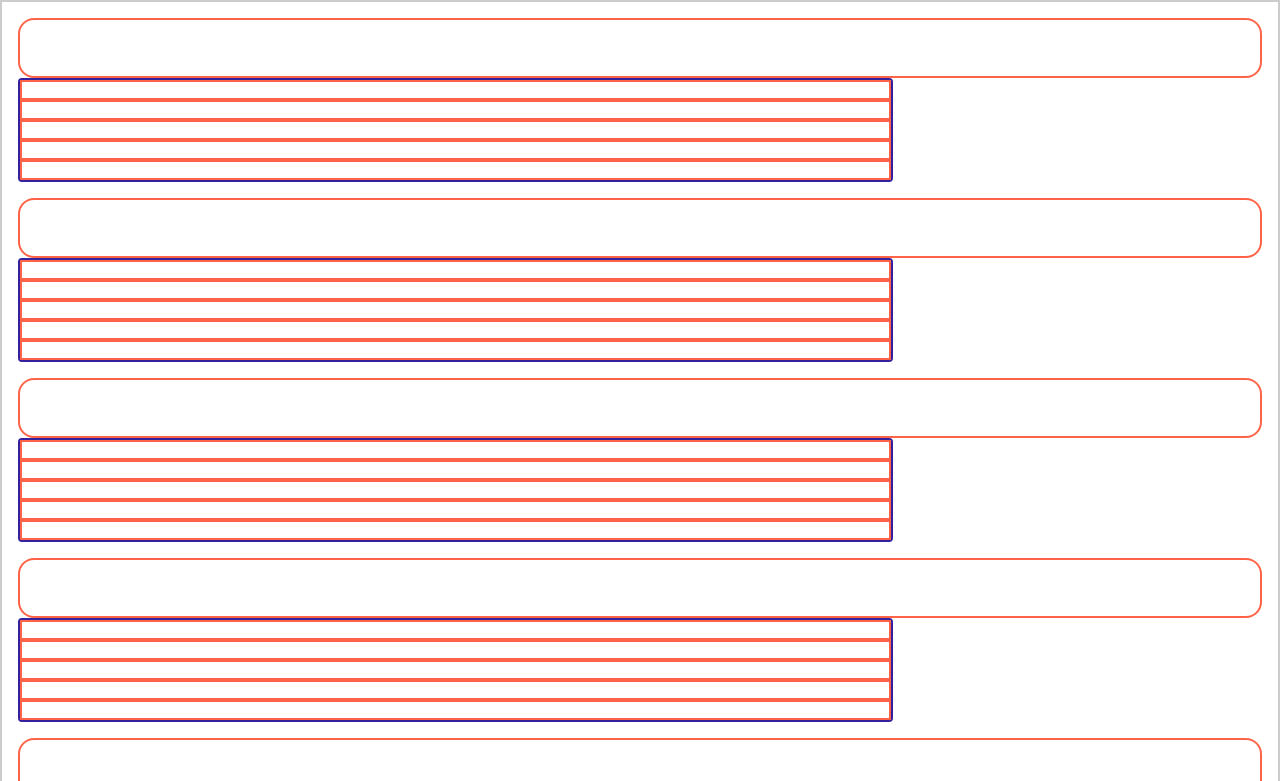
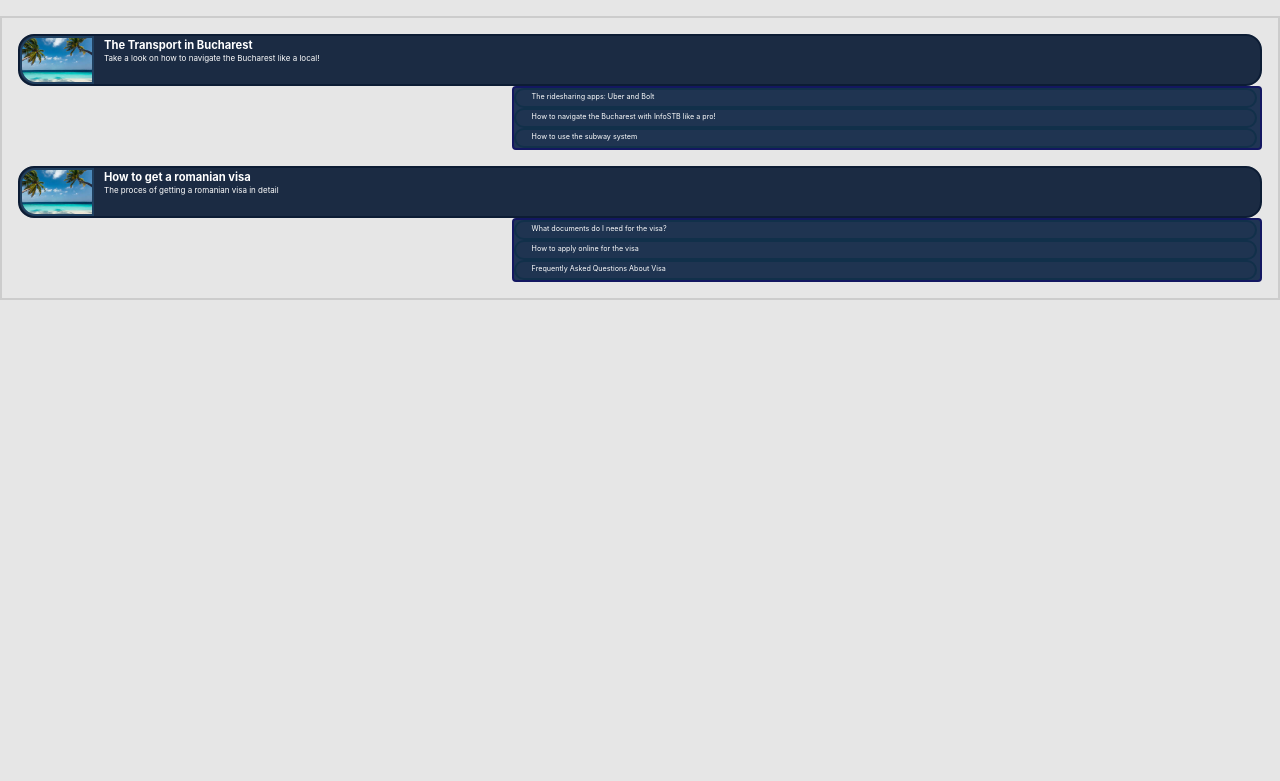
Before and after one commit to lucacristian23/Petrache-Poenaru-Student-Guide, a React (Create React App) app: page / in a window 1280 px wide. Shown: the top 781 px of the page. Built offline with nearby package versions, Linux system fonts and the light colour scheme.

Commit message:
O mare parte gata

```diff
--- a/src/Option.js
+++ b/src/Option.js
@@ -15,6 +15,31 @@ export default function Option({ optionObject }) {
   );
 }
 */
-export default function Option({ display, setDisplay }) {
-  return <div className="option" onClick={(e) => setDisplay(!display)}></div>;
+export default function Option({ display, setDisplay, infoObj }) {
+  return (
+    <div className="option" onClick={(e) => setDisplay(!display)}>
+      <img
+        src="/test1.jpg"
+        alt=""
+        style={{
+          width: "auto",
+          height: "100%",
+          aspectRatio: "4 / 2.6",
+          borderTopLeftRadius: "16px",
+          borderBottomLeftRadius: "16px",
+          overflow: "hidden",
+          border: "2px solid #204060",
+        }}
+      />
+      <div className="textContainer">
+        <h5 className="optionTitle">{infoObj.title}</h5>
+        <p className="optionDescription">{infoObj.description}</p>
+      </div>
+    </div>
+  );
 }
+/*
+<img src="/HAI.png" alt="da" />
+<img src="/test.png" alt="da" />
+<img src="/test1.jpg" alt="da" />
+*/
--- a/src/OptionAndSubOptionContainer.js
+++ b/src/OptionAndSubOptionContainer.js
@@ -2,15 +2,16 @@ import { useState } from "react";
 import Option from "./Option";
 import SubOptionContainer from "./SubOptionContainer";
 
-export default function OptionAndSubOptionContainer() {
+export default function OptionAndSubOptionContainer({ infoObj }) {
   const [display, setDisplay] = useState(false);
   return (
     <div>
-      <Option display={display} setDisplay={setDisplay} />
+      <Option display={display} setDisplay={setDisplay} infoObj={infoObj} />
       <SubOptionContainer
         display={display}
         setDisplay={setDisplay}
         className="sub-options-container"
+        subObj={infoObj.suboptions}
       />
     </div>
   );
--- a/src/OptionList.js
+++ b/src/OptionList.js
@@ -16,15 +16,36 @@ export default function OptionList() {
   );
 }
 */
+const infoData = [
+  {
+    title: "The Transport in Bucharest",
+    description: "Take a look on how to navigate the Bucharest like a local!",
+    suboptions: [
+      { key: "sub1", value: "The ridesharing apps: Uber and Bolt" },
+      {
+        key: "sub2",
+        value: "How to navigate the Bucharest with InfoSTB like a pro!",
+      },
+      { key: "sub3", value: "How to use the subway system" },
+    ],
+  },
+  {
+    title: "How to get a romanian visa",
+    description: "The proces of getting a romanian visa in detail",
+    suboptions: [
+      { key: "sub1", value: "What documents do I need for the visa?" },
+      { key: "sub2", value: "How to apply online for the visa" },
+      { key: "sub3", value: "Frequently Asked Questions About Visa" },
+    ],
+  },
+];
+
 export default function OptionList() {
   return (
-    <div className="option-list">
-      <OptionAndSubOptionContainer />
-      <OptionAndSubOptionContainer />
-      <OptionAndSubOptionContainer />
-      <OptionAndSubOptionContainer />
-      <OptionAndSubOptionContainer />
-      <OptionAndSubOptionContainer />
-    </div>
+    <ul className="option-list">
+      {infoData.map((info) => (
+        <OptionAndSubOptionContainer infoObj={info} />
+      ))}
+    </ul>
   );
 }
--- a/src/SubOption.js
+++ b/src/SubOption.js
@@ -1,5 +1,12 @@
 import "./index.css";
 
-export default function SubOption() {
-  return <div className="subOption"></div>;
+export default function SubOption({ infoObj }) {
+  // Extract the value from the infoObj object
+  const value = Object.values(infoObj)[0];
+
+  return (
+    <div className="subOption">
+      <p className="subOptionTitle">{value}</p>
+    </div>
+  );
 }
--- a/src/SubOptionContainer.js
+++ b/src/SubOptionContainer.js
@@ -1,13 +1,16 @@
 import SubOption from "./SubOption";
 import "./index.css";
-export default function SubOptionContainer({ display, setDisplay }) {
+export default function SubOptionContainer({ display, setDisplay, subObj }) {
+  console.log(subObj);
   return (
-    <div className={`sub-options-container ${display ? "hidden-element" : ""}`}>
-      <SubOption className="subOptions" />
-      <SubOption className="subOptions" />
-      <SubOption className="subOptions" />
-      <SubOption className="subOptions" />
-      <SubOption className="subOptions" />
-    </div>
+    <ul className={`sub-options-container ${display ? "hidden-element" : ""}`}>
+      {subObj.map(({ key, value }) => (
+        <SubOption
+          key={key}
+          className="subOptions"
+          infoObj={{ [key]: value }}
+        />
+      ))}
+    </ul>
   );
 }
--- a/src/index.css
+++ b/src/index.css
@@ -5,6 +5,7 @@ body {
     sans-serif;
   -webkit-font-smoothing: antialiased;
   -moz-osx-font-smoothing: grayscale;
+  background-color: /*#dbd5d5*/ #e6e6e6;
 }
 
 code {
@@ -16,13 +17,6 @@ code {
   display: flex;
   align-items: center;
   margin-bottom: 20px;
-}
-.option img {
-  border: 2px solid red;
-  box-sizing: border-box;
-  width: 100px;
-  height: auto;
-  margin-right: 10px;
 }
 
 .test {
@@ -40,34 +34,81 @@ code {
   padding: 2vh; /* Add padding to create space between border and content */
 }
 
-.option {
-  position: relative; /* Position the option container relative */
-  border: 0.25vh solid #ff6347; /* Coral border color */
-  padding: 1.5vh; /* Add padding to create space between border and content */
-  height: 4vh;
-  justify-content: space-between; /* Align content evenly along the main axis */
-  border-radius: 16px; /* Make the borders slightly rounded */
-}
-
 .subOption {
   position: relative; /* Position the option container relative */
-  border: 0.25vh solid #ff6347; /* Coral border color */
+  border: 0.25vh solid /*#144072*/ #11304a; /* Coral border color */
   padding: 0vh; /* Add padding to create space between border and content */
   height: 2vh;
   margin-left: 0; /* Align the subOptions to the absolute left margin */
+  border-radius: 16px;
+  background-color:/* #1e3350 */ #1f3451;
+  width: 99%;
 }
 
 .sub-options-container {
   display: flex;
   position: relative; /* Position the container relative to its parent option */
-  width: 70%; /* Make the container full width */
-
+  width: 60%; /* Make the container full width */
+  margin-left: auto;
   border-radius: 4px; /* Make the borders slightly rounded */
-  border: 0.25vh solid #33209e; /* Coral border color */
+  border: 0.25vh solid /*#16253c*/ #131761; /* Coral border color */
   margin-top: 0; /* Adjust the margin-top to create space between options */
-
+  background-color: /*#1a2b45*/ #203554;
   flex-direction: column;
   gap: 0vh; /* Adjust the gap between Option components */
+  padding-left: 0vh; /* Adjust padding to align with left border */
+}
+
+.option {
+  display: flex;
+  align-items: center;
+  border: 0.25vh solid #0c1c34;
+  padding: 0 20px; /* Adjust padding as needed */
+  height: 6vh;
+  border-radius: 16px;
+  background-color: #1b2b43;
+  position: relative; /* Position the container relative */
+}
+
+.option img {
+  border: 0.25vh solid red;
+  box-sizing: border-box;
+  width: 12.5vh; /* Fixed width for the image */
+  height: auto;
+  position: absolute; /* Position the image absolute */
+  left: 0; /* Align the left border of the image with the left border of the container */
+}
+
+.textContainer {
+  position: absolute; /* Position the text container absolute */
+  left: 10.5vh; /* Adjust to align with the image */
+  top: 0; /* Align with the top of the container */
+}
+
+.optionTitle,
+.optionDescription {
+  margin: 0;
+  color: white;
+  font-size: 1.4vh;
+  position: relative; /* Position both the title and description relative */
+}
+
+.optionTitle {
+  top: 0.3vh; /* Adjust the top position to lift up the title */
+}
+
+.optionDescription {
+  top: 0.4vh; /* Adjust the top position to lift up the description */
+  font-size: 1vh;
+}
+
+.subOptionTitle {
+  margin: 0;
+  color: white;
+  font-size: 0.9vh;
+  position: relative; /* Position both the title and description relative */
+  top: 0.3vh; /* Adjust the top position to lift up the title */
+  left: 2vh;
 }
 
 .hidden-element {
```
Also changed, not shown: src/App.js (+7 -0 lines).
